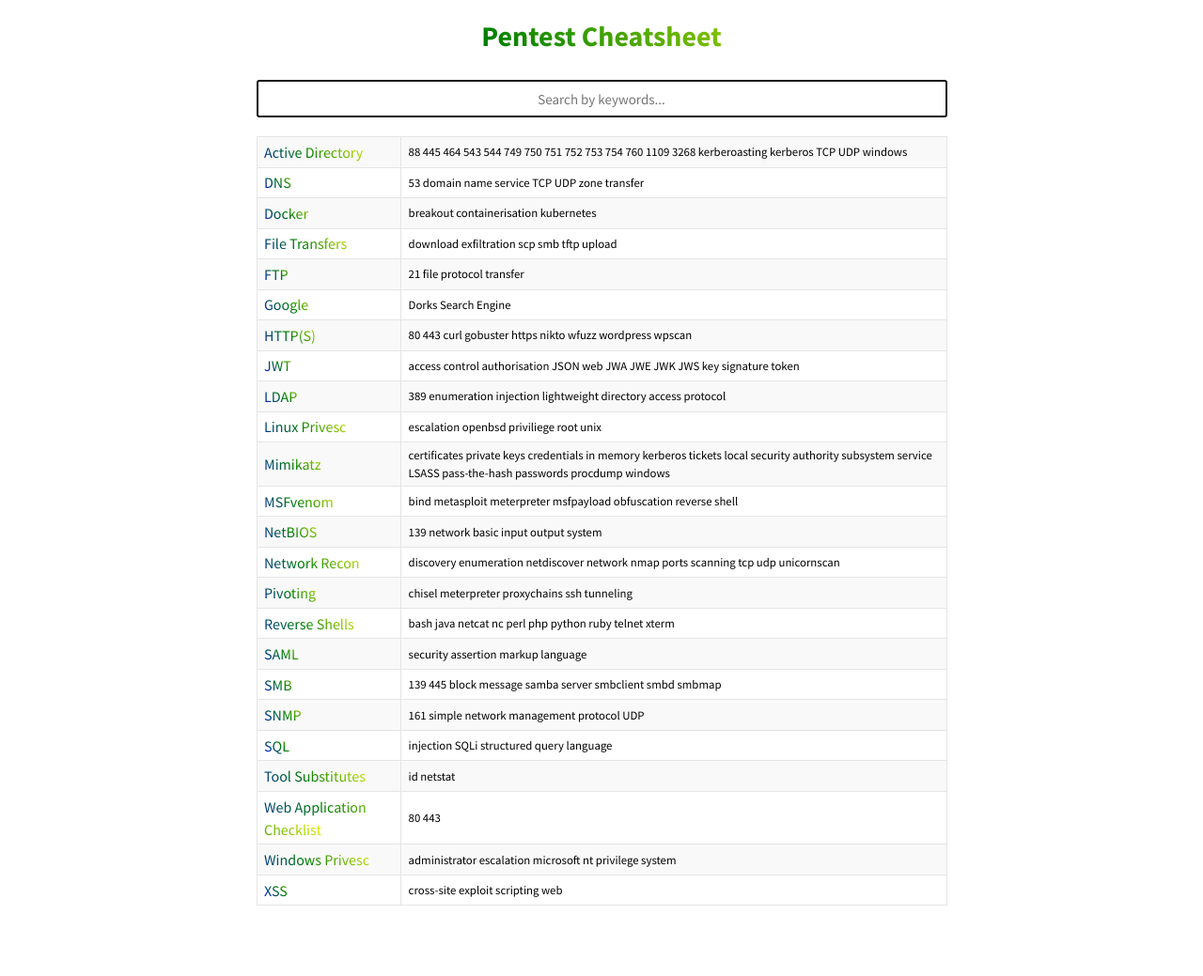
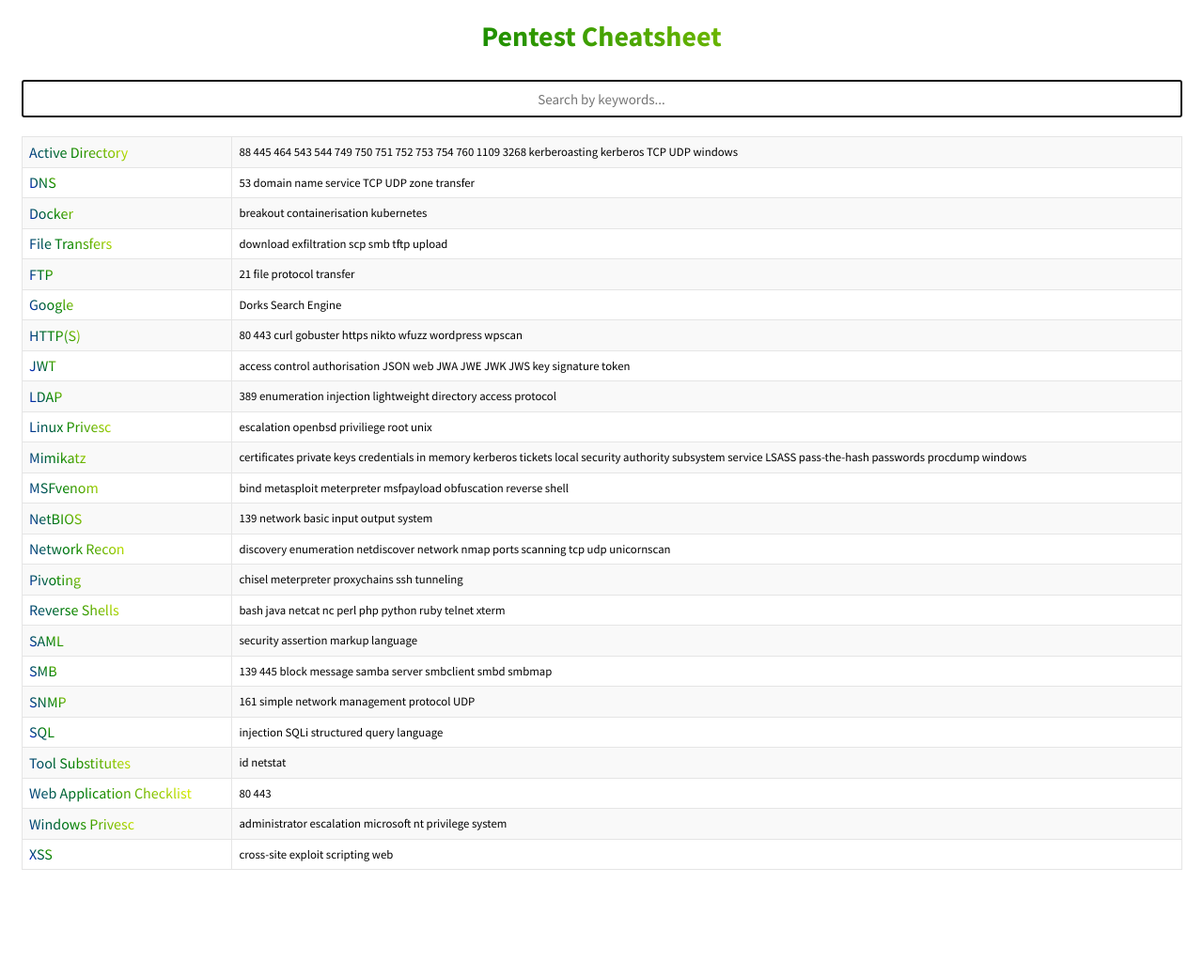
Before and after one commit to agrzeslak/cheatsheet, a Jekyll site: the page built from index.md, in a window 1280 px wide. Shown: the whole page at 94% size. Built offline with Jekyll 4.4.1, drawn with Linux system fonts in a browser that asks for light colours; after the commit the page ends 1001 px from its top, so only the background shows below that.

Commit message:
fixed mobile scaling

```diff
--- a/_sass/base/_layout.scss
+++ b/_sass/base/_layout.scss
@@ -70,4 +70,7 @@
   .sidenav {
     display: none;
   }
+  .container {
+    max-width: 100%;
+  }
 }
```
